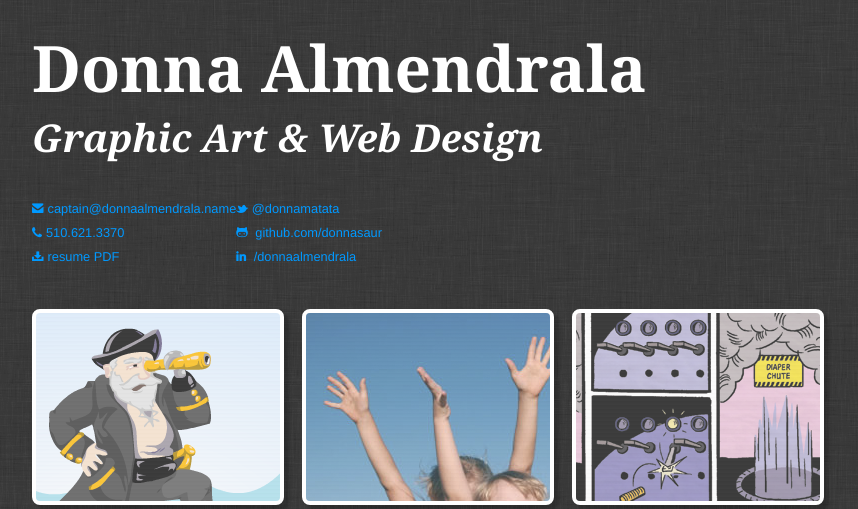
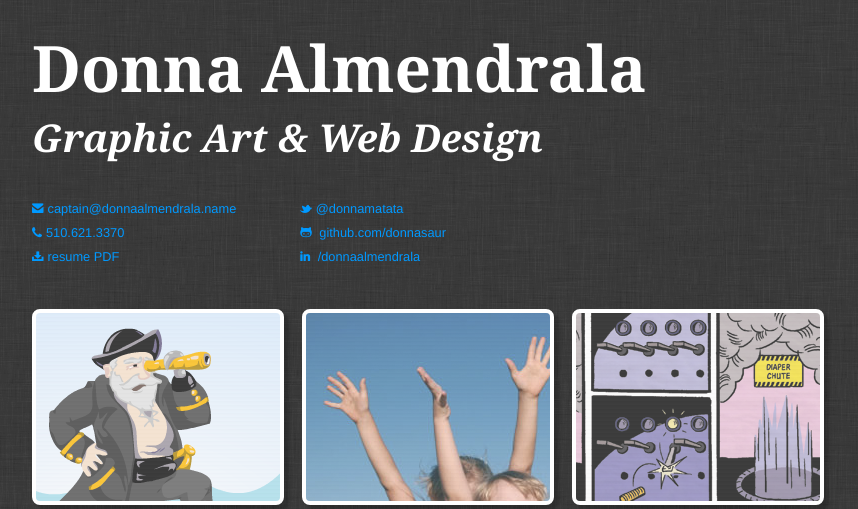
Before and after one commit to donnasaur/da-design, a PHP site: page / in a window 1280 px wide. Shown: the top 509 px of the page, without its empty margins (208-1066 px from the left). Run offline with PHP 8.4, Linux system fonts and the light colour scheme; some libraries are stand-ins or nearby versions.

Commit message:
fixing margins in div.contactInfo

```diff
--- a/stylesheets/styles.css
+++ b/stylesheets/styles.css
@@ -780,7 +780,7 @@ h1, h2, h3, h4, h5, h6 {
 .contactInfo ul {
 
     float: left;
-    margin-right: 0 64px 0 0;
+    margin-right: 64px;
     padding: 0;
 }
 
```
